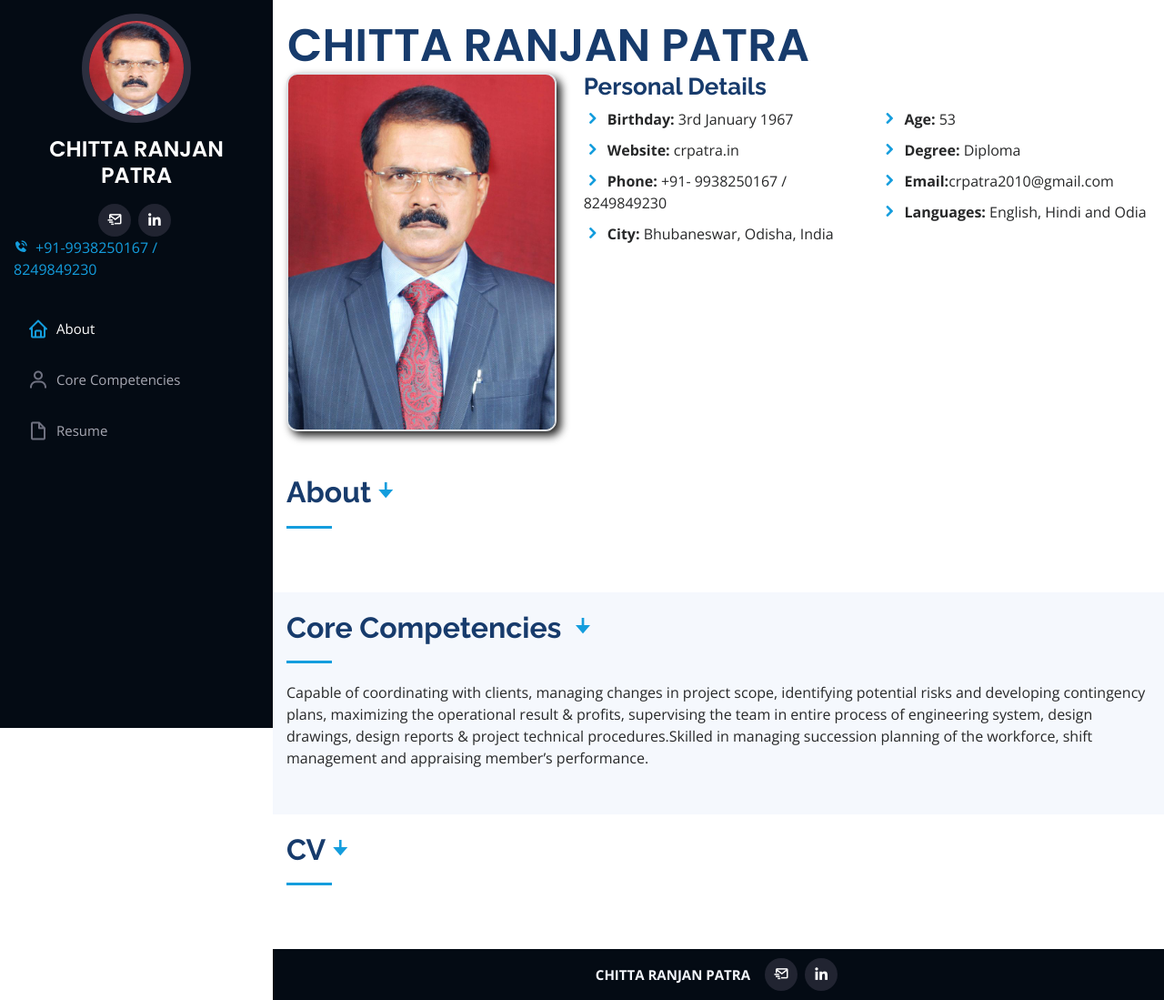
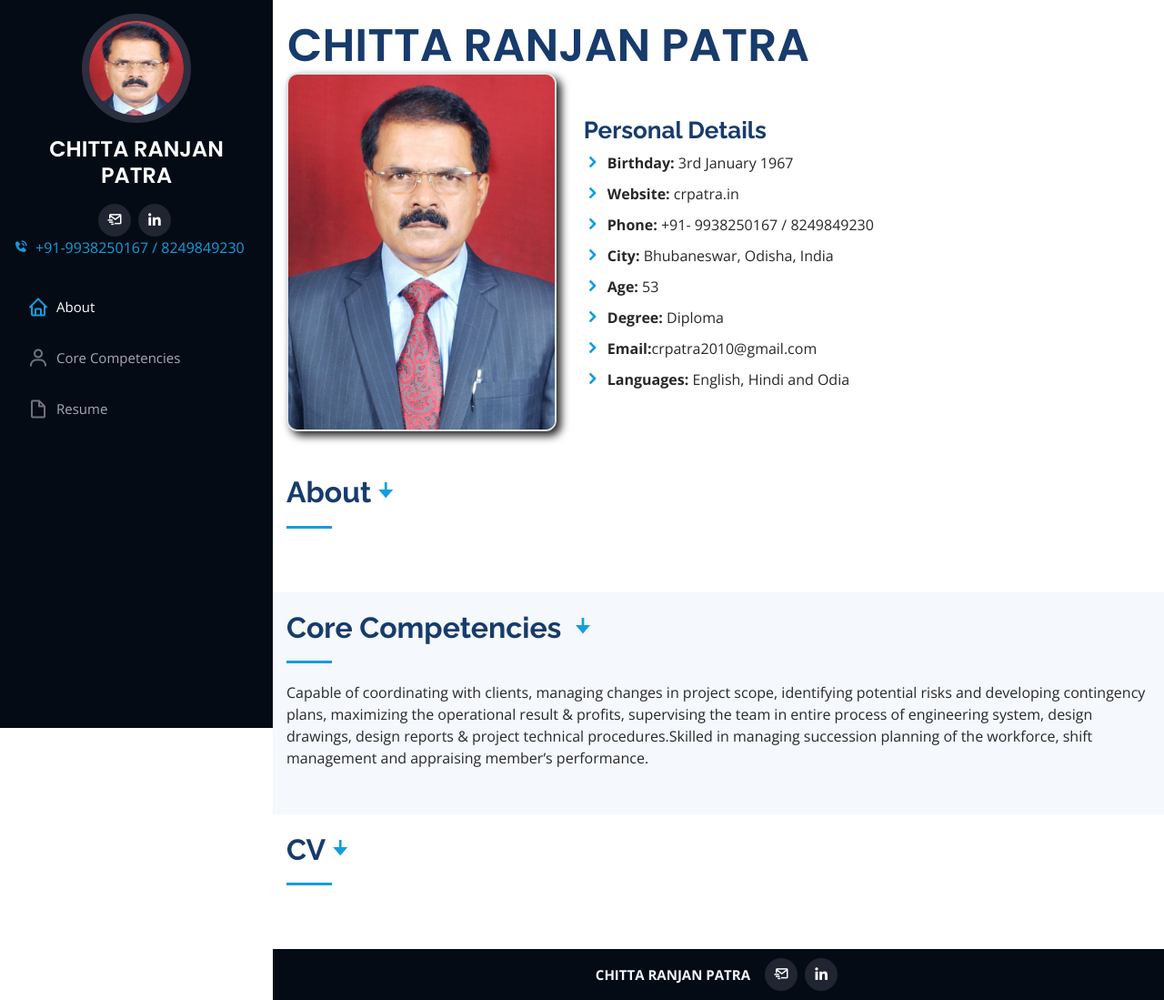
Before and after one commit to saiprasadnayak6858/chittaranjanpatra, a plain HTML site: page index.html in a window 1280 px wide. Shown: the whole page at 91% size. Drawn offline with nearby package versions, Linux system fonts and the light colour scheme.

Commit message:
redesigned header

```diff
--- a/index.html
+++ b/index.html
@@ -65,7 +65,7 @@
               ><i class="bx bxl-linkedin"></i
             ></a>
           </div>
-          <a href="tel:+919938250167"><i class='bx bxs-phone-call mr-2'></i>+91-9938250167 / </a><br>
+          <a href="tel:+919938250167"><i class='bx bxs-phone-call mr-2'></i>+91-9938250167 / </a>
           <a href="tel:+918249849230">8249849230</a>
         </div>
 
@@ -130,10 +130,10 @@
             <div class="col-lg-4" data-aos="fade-right">
               <img src="assets/img/profile.jpeg" class="img-fluid profile-img" alt="" />
             </div>
-            <div class="col-lg-8 pt-4 pt-lg-0 content" data-aos="fade-left">
+            <div class="col-lg-8 pt-5 pt-lg-0 content mt-5" data-aos="fade-left">
               <h3>Personal Details</h3>
               <div class="row">
-                <div class="col-lg-6">
+                <div class="col-lg-12">
                   <ul>
                     <li>
                       <i class="icofont-rounded-right"></i>
@@ -151,9 +151,25 @@
                       <i class="icofont-rounded-right"></i>
                       <strong>City:</strong> Bhubaneswar, Odisha, India
                     </li>
+                    <li>
+                      <i class="icofont-rounded-right"></i>
+                      <strong>Age:</strong> 53
+                    </li>
+                    <li>
+                      <i class="icofont-rounded-right"></i>
+                      <strong>Degree:</strong> Diploma
+                    </li>
+                    <li>
+                      <i class="icofont-rounded-right"></i>
+                      <strong>Email:</strong>crpatra2010@gmail.com
+                    </li>
+                    <li>
+                      <i class="icofont-rounded-right"></i>
+                      <strong>Languages:</strong> English, Hindi and Odia
+                    </li>
                   </ul>
                 </div>
-                <div class="col-lg-6">
+                <!-- <div class="col-lg-6">
                   <ul>
                     <li>
                       <i class="icofont-rounded-right"></i>
@@ -172,7 +188,7 @@
                       <strong>Languages:</strong> English, Hindi and Odia
                     </li>
                   </ul>
-                </div>
+                </div> -->
               </div>
             </div>
           </div>
```
